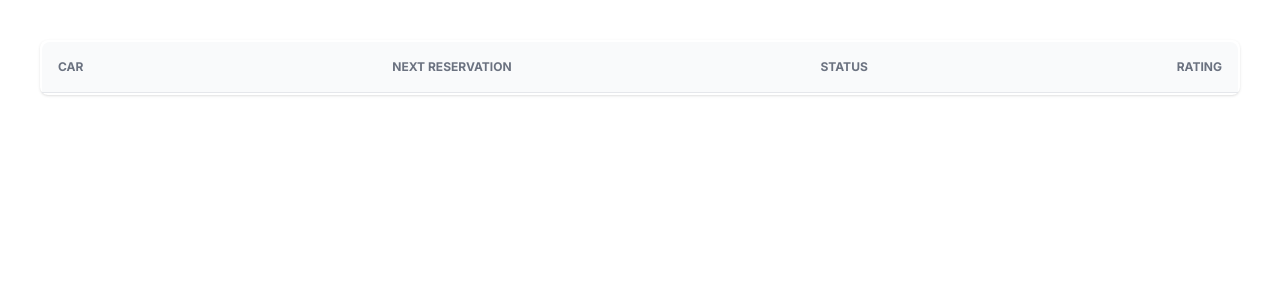
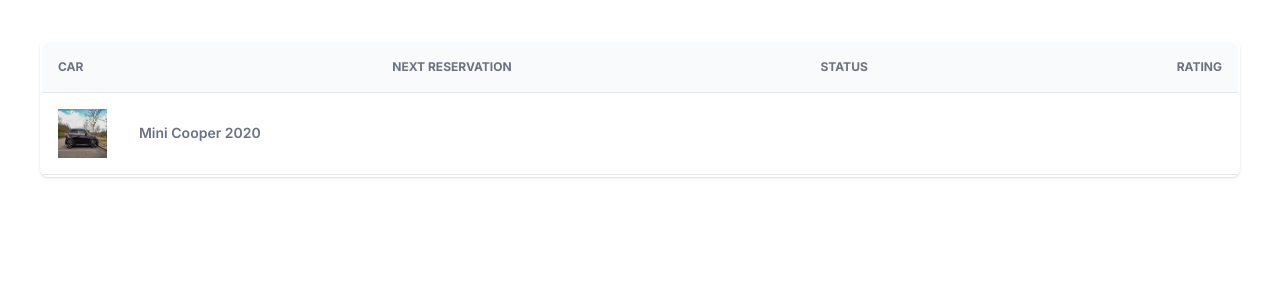
Before and after one commit to jet-solucoes-web/Jet-Teste-Tecnico-Dev-Frontend, a Next.js app: page / in a window 1280 px wide. Shown: the top 300 px of the page. Built offline with nearby package versions, Linux system fonts and the light colour scheme.

Commit message:
Adicionar coluna com carros

```diff
--- /dev/null
+++ b/src/app/components/TableBody/Columns/CarColumn/index.tsx
@@ -0,0 +1,19 @@
+import React from "react";
+import Image from "next/image";
+import miniCooperImage from "../../../../../assets/images/mini-cooper.jpeg";
+
+const CarColumn = () => {
+  return (
+    <td className="flex items-center gap-8">
+      <Image
+        src={miniCooperImage}
+        alt="Mini Cooper"
+        width={48.96}
+        height={48.96}
+      />
+      <span>Mini Cooper 2020</span>
+    </td>
+  );
+};
+
+export default CarColumn;
--- /dev/null
+++ b/src/app/components/TableBody/index.tsx
@@ -0,0 +1,11 @@
+import CarColumn from "./Columns/CarColumn";
+
+const TableBody = () => {
+  return (
+    <tr className="bg-white text-sm">
+      <CarColumn></CarColumn>
+    </tr>
+  );
+};
+
+export default TableBody;
--- a/src/app/components/TableHeader/index.tsx
+++ b/src/app/components/TableHeader/index.tsx
@@ -4,7 +4,7 @@ const TableHeader = () => {
   const tableHeaders = ["car", "next reservation", "status", "rating"];
 
   return (
-    <tr className="flex justify-between">
+    <tr>
       {tableHeaders.map((header, index) => (
         <th key={index}>{header.toUpperCase()}</th>
       ))}
--- a/src/app/globals.css
+++ b/src/app/globals.css
@@ -29,16 +29,14 @@ table {
 }
 
 tr {
+  display: flex;
+  justify-content: space-between;
   border-bottom: 1px solid #e5e7eb;
 }
 
 th,
 td {
   padding: 16px;
-}
-
-.table-header {
-  background-color: #f9fafb;
 }
 
 .first-column {
--- a/src/app/page.tsx
+++ b/src/app/page.tsx
@@ -1,9 +1,11 @@
+import TableBody from "./components/TableBody";
 import TableHeader from "./components/TableHeader";
 
 export default function HomePage() {
   return (
     <table className="w-full">
       <TableHeader></TableHeader>
+      <TableBody></TableBody>
     </table>
   );
 }
```
Also changed, not shown: src/assets/images/mini-cooper.jpeg (added).
